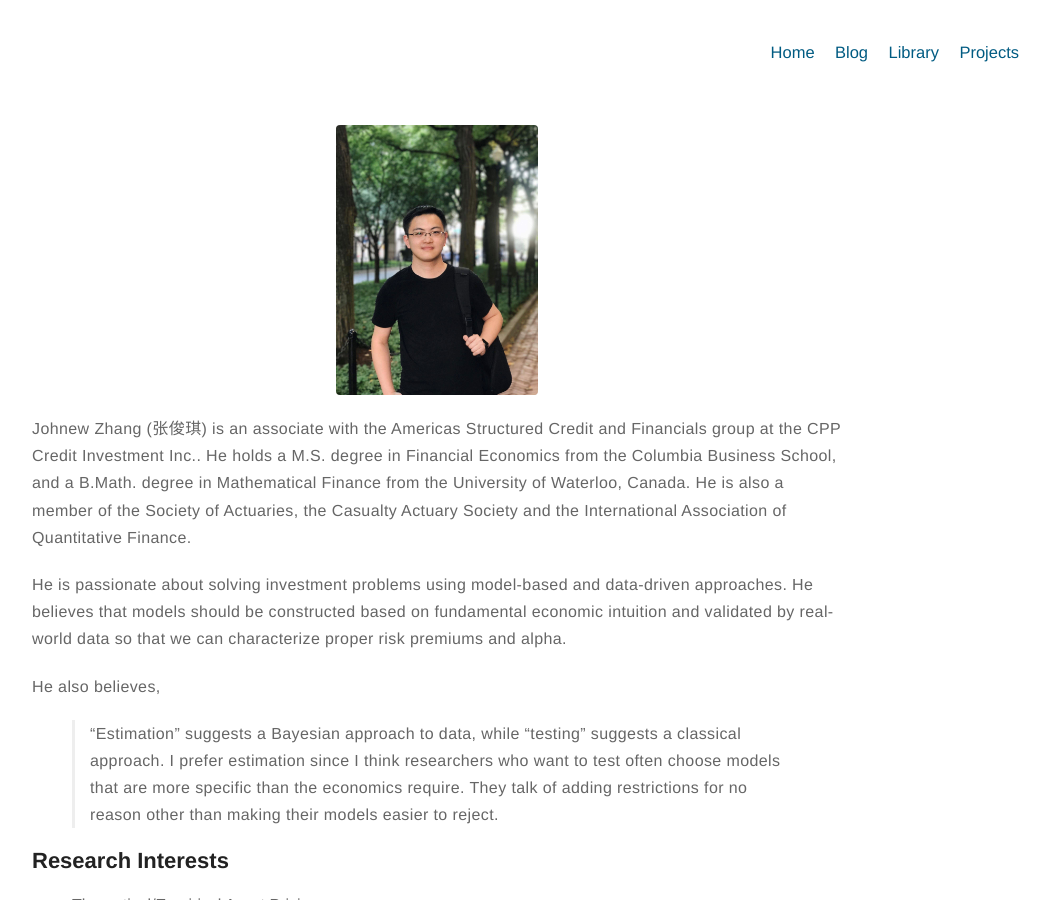
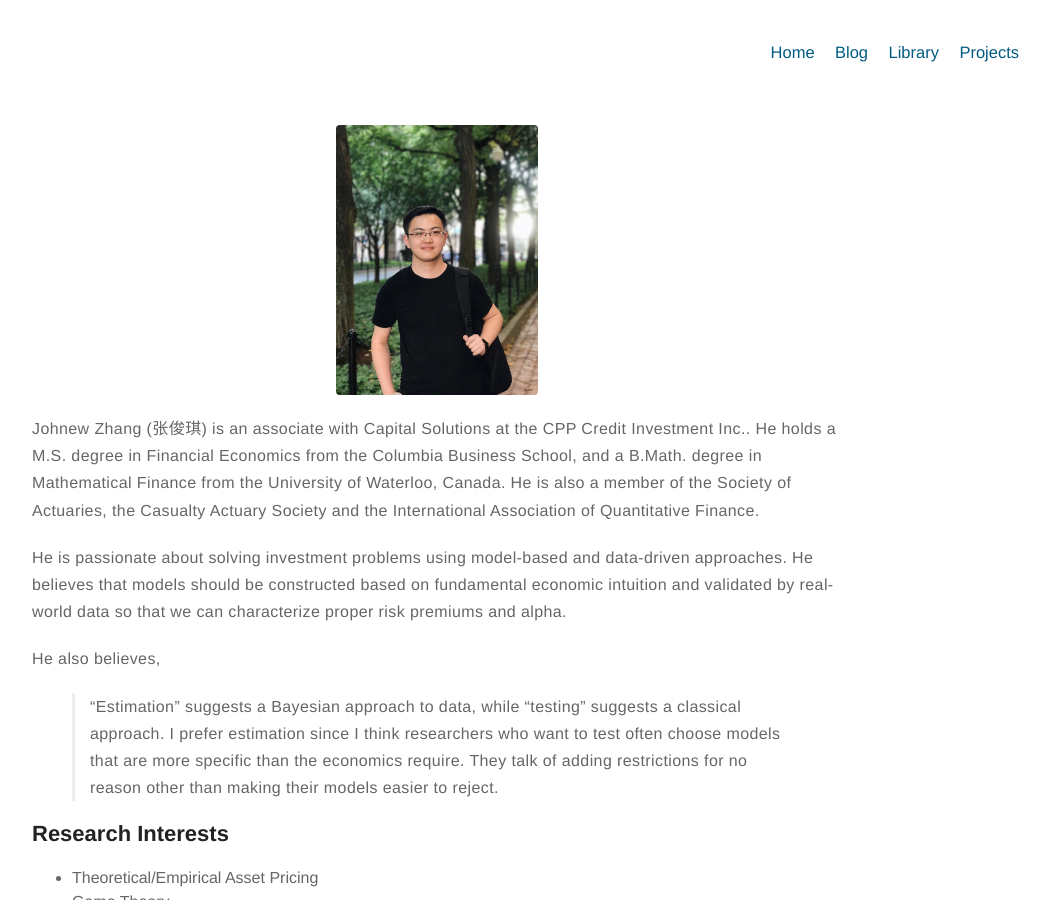
Before and after one commit to WizardKingZ/WizardKingZ.github.io, a Jekyll site: the page built from about.md, in a window 1280 px wide and 900 px high. Shown: the whole window, without its empty margins (203-1253 px from the left). Built offline with Jekyll 4.4.1, drawn with Linux system fonts in a browser that asks for light colours.

Commit message:
Update about.md

```diff
--- a/about.md
+++ b/about.md
@@ -4,7 +4,7 @@
 ---
 ![Profile Image]({{ site.url }}/{{ site.picture }})
 
-<p>Johnew Zhang (张俊琪) is an associate with the Americas Structured Credit and Financials group at the CPP Credit Investment Inc.. He holds a M.S. degree in Financial Economics from the Columbia Business School, and a B.Math. degree in Mathematical Finance from the University of Waterloo, Canada. He is also a member of the Society of Actuaries, the Casualty Actuary Society and the International Association of Quantitative Finance. </p>
+<p>Johnew Zhang (张俊琪) is an associate with Capital Solutions at the CPP Credit Investment Inc.. He holds a M.S. degree in Financial Economics from the Columbia Business School, and a B.Math. degree in Mathematical Finance from the University of Waterloo, Canada. He is also a member of the Society of Actuaries, the Casualty Actuary Society and the International Association of Quantitative Finance. </p>
 
 <p>He is passionate about solving investment problems using model-based and data-driven approaches.  He believes that models should be constructed based on fundamental economic intuition and validated by real-world data so that we can characterize proper risk premiums and alpha.</p>
 
```
